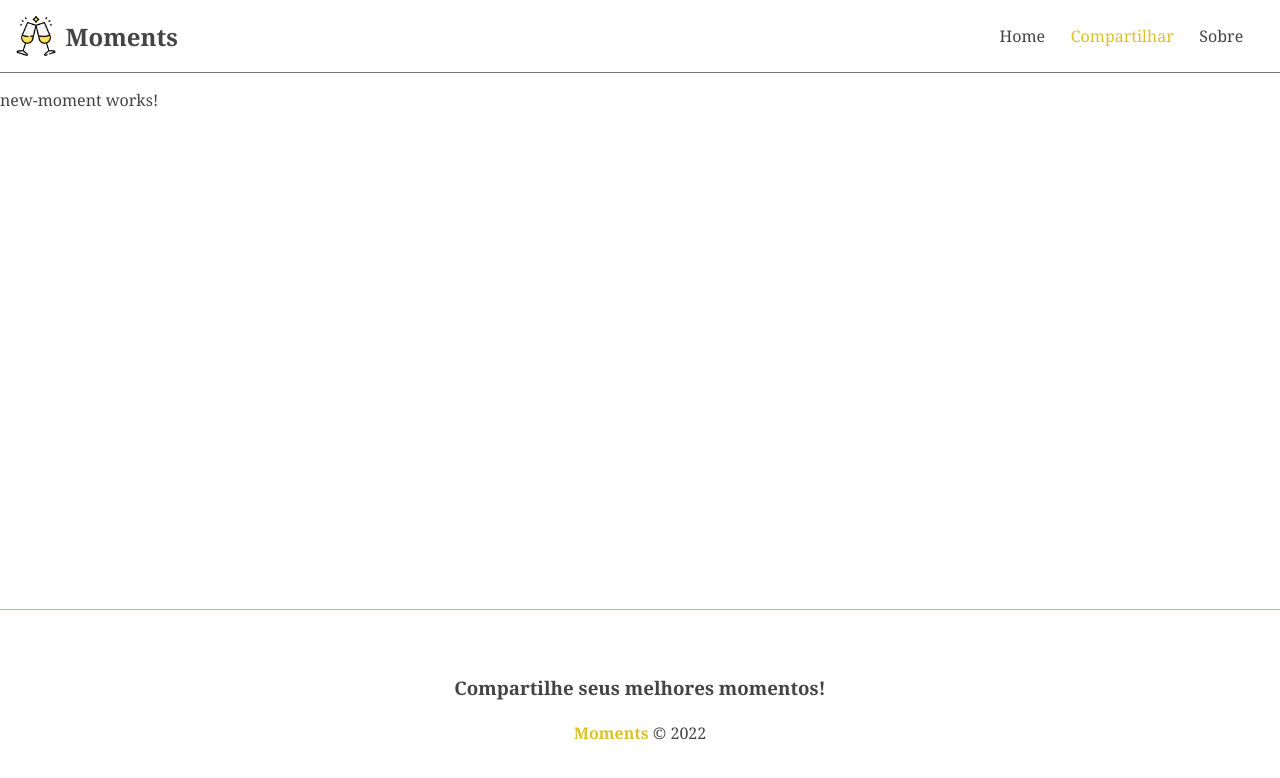
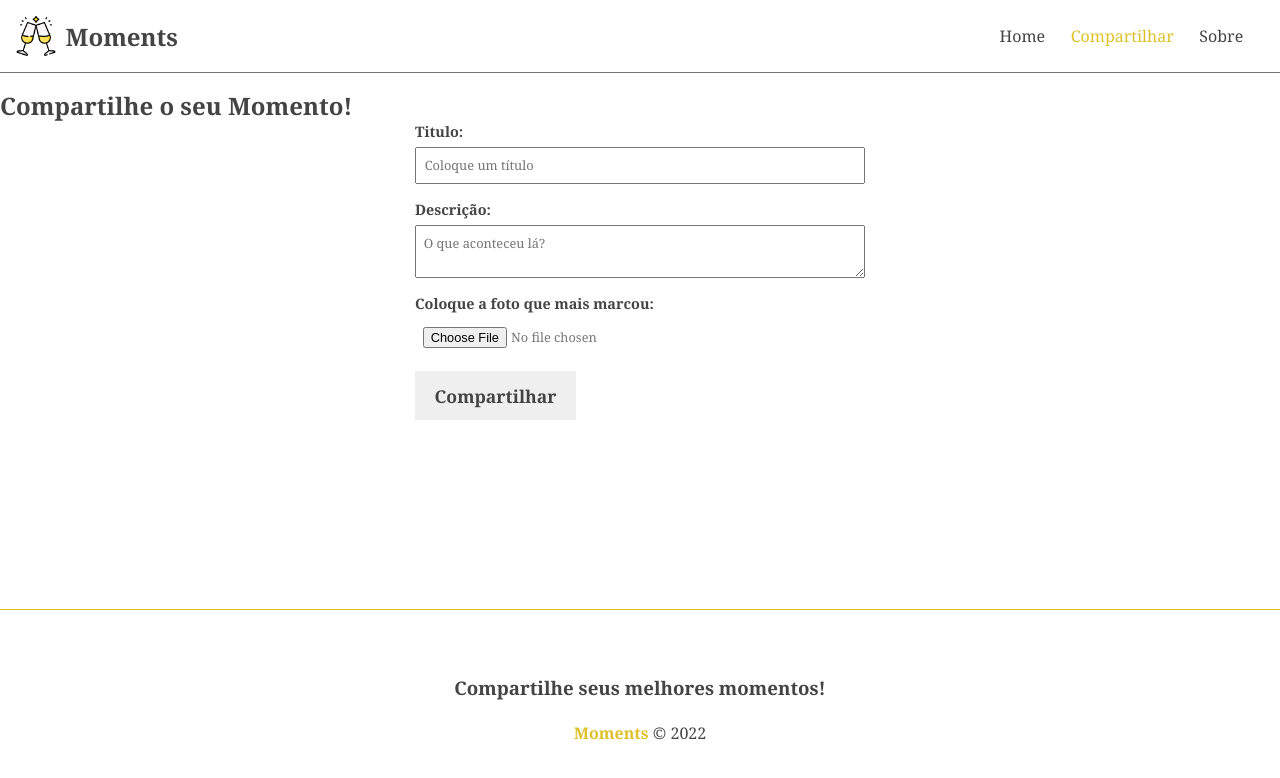
Before and after one commit to ryanolv/moments, an Angular app: page /moments/new in a window 1280 px wide. Shown: the top 778 px of the page. Built offline with nearby package versions, Linux system fonts and the light colour scheme.

Commit message:
criando e estilizando forms

```diff
--- a/src/app/app.module.ts
+++ b/src/app/app.module.ts
@@ -8,6 +8,7 @@
 import { AboutComponent } from './components/pages/about/about.component';
 import { HomeComponent } from './components/pages/home/home.component';
 import { NewMomentComponent } from './components/pages/new-moment/new-moment.component';
+import { MomentFormComponent } from './components/moment-form/moment-form.component';
 
 @NgModule({
   declarations: [
@@ -16,7 +17,8 @@
     FooterComponent,
     AboutComponent,
     HomeComponent,
-    NewMomentComponent
+    NewMomentComponent,
+    MomentFormComponent
   ],
   imports: [
     BrowserModule,
--- /dev/null
+++ b/src/app/components/moment-form/moment-form.component.html
@@ -0,0 +1,15 @@
+<form>
+    <div class="form-group">
+        <label for="title">Titulo:</label>
+        <input type="text" placeholder="Coloque um título" required>
+    </div>
+    <div class="form-group">
+        <label for="description">Descrição:</label>
+        <textarea placeholder="O que aconteceu lá?" required></textarea>
+    </div>
+    <div class="form-group">
+        <label for="image">Coloque a foto que mais marcou:</label>
+        <input type="file">
+    </div>
+    <input type="submit" value="{{ btnText }}">
+</form>
--- /dev/null
+++ b/src/app/components/moment-form/moment-form.component.ts
@@ -0,0 +1,17 @@
+import { Component, OnInit, Input } from '@angular/core';
+
+@Component({
+  selector: 'app-moment-form',
+  templateUrl: './moment-form.component.html',
+  styleUrls: ['./moment-form.component.css']
+})
+export class MomentFormComponent {
+  @Input() btnText!: String
+
+
+  constructor() { }
+
+  ngOnInit(): void {
+
+  }
+}
--- a/src/app/components/pages/new-moment/new-moment.component.html
+++ b/src/app/components/pages/new-moment/new-moment.component.html
@@ -1 +1,2 @@
-<p>new-moment works!</p>
+<h2>Compartilhe o seu <span>Momento!</span></h2>
+<app-moment-form [btnText]="btnText"></app-moment-form>
--- a/src/app/components/pages/new-moment/new-moment.component.ts
+++ b/src/app/components/pages/new-moment/new-moment.component.ts
@@ -6,5 +6,6 @@
   styleUrls: ['./new-moment.component.css']
 })
 export class NewMomentComponent {
+  btnText = "Compartilhar"
 
 }
--- a/src/styles.css
+++ b/src/styles.css
@@ -15,3 +15,44 @@
 a:hover {
     color: #dec129;
 }
+
+/* FORM */
+form {
+    width: 450px;
+    margin: 0 auto;
+}
+
+.form-group {
+    display: flex;
+    flex-direction: column;
+    margin-bottom: 1em;
+}
+
+.form-group label {
+    font-weight: bold;
+    font-size: .9em;
+    margin-bottom: .4em;
+}
+
+.form-group input,
+.form-group textarea {
+    padding: .6em;
+    color: #777;
+    font-size: 0.8em;
+}
+
+input[type="submit"] {
+    background-color: #EFEFEF;
+    border: 2px solid transparent;
+    padding: 0.6em 1em;
+    font-weight: bold;
+    font-size: 1.1em;
+    cursor: pointer;
+    transition: 0.4s;
+}
+
+input[type="submit"]:hover {
+    color: #dec129;
+    border-color: #dec129;
+    background-color: transparent;
+}
```
Also changed, not shown: src/app/components/moment-form/moment-form.component.css (added), 1 other file (tests, documents, lock files or other folders).
